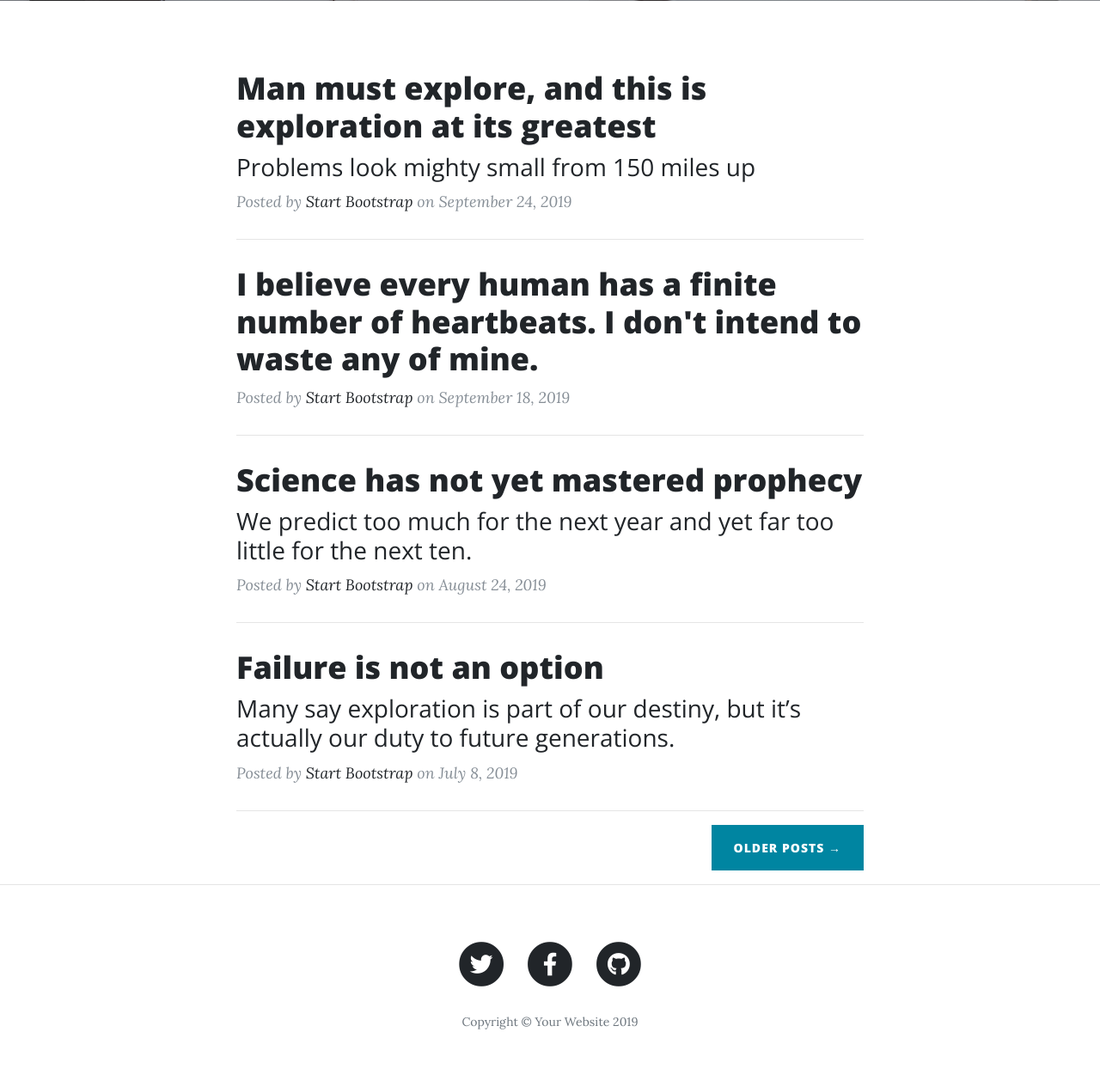
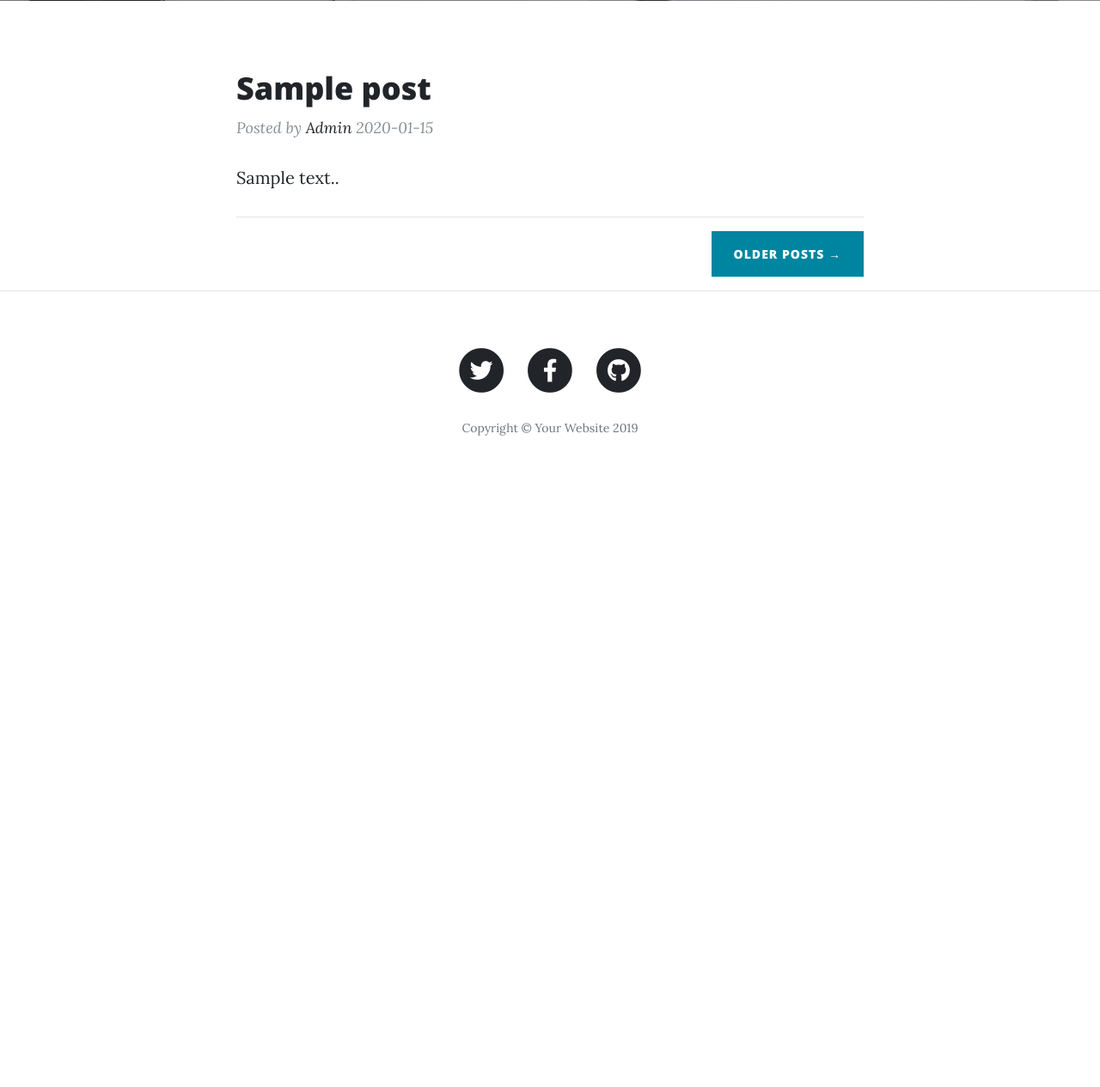
Before and after one commit to milton9220/First-blog-using-flask, a Flask app: page / in a window 1280 px wide. Shown: the part 531-1796 px from the top of the page at 86% size. After the commit the page ends 1038 px from the top, so only its background shows below. Run offline with Flask 2, Linux system fonts and the light colour scheme; tables that the repository leaves empty hold one stand-in row (values such as "Sample post"); some libraries are stand-ins or nearby versions.

Commit message:
Show posts in the index.html file from the database

```diff
--- a/main.py
+++ b/main.py
@@ -46,8 +46,8 @@ class Posts(db.Model):
 
 @app.route('/')
 def home():
-
-    return render_template('index.html',pass_param=params)
+    posts=Posts.query.filter_by().all()[0:params['num_of_post']]
+    return render_template('index.html',pass_param=params,posts=posts)
 
 @app.route('/about')
 def about():
--- a/templates/config.json
+++ b/templates/config.json
@@ -12,7 +12,8 @@
             "blog_tagline" :"BY MILTON",
             "gmail-user"   :"tayabarahaman779@gmail.com",
             "gmail-password":"abrarhasan105142",
-            "about_text"    :"Hi,,,I am Monjur Hasan Milton.I am     a  student of computer science engineer. In this   website you can learn ICT books all chapter"
+            "about_text"    :"Hi,,,I am Monjur Hasan Milton.I am     a  student of computer science engineer. In this   website you can learn ICT books all chapter",
+            "num_of_post"   :4
 
 
     }
--- a/templates/index.html
+++ b/templates/index.html
@@ -20,59 +20,21 @@
   <div class="container">
     <div class="row">
       <div class="col-lg-8 col-md-10 mx-auto">
+
+    {% for post in posts %}
         <div class="post-preview">
-          <a href="post.html">
+          <a href="/post/{{post.slug}}">
             <h2 class="post-title">
-              Man must explore, and this is exploration at its greatest
-            </h2>
-            <h3 class="post-subtitle">
-              Problems look mighty small from 150 miles up
-            </h3>
-          </a>
-          <p class="post-meta">Posted by
-            <a href="#">Start Bootstrap</a>
-            on September 24, 2019</p>
-        </div>
-        <hr>
-        <div class="post-preview">
-          <a href="post.html">
-            <h2 class="post-title">
-              I believe every human has a finite number of heartbeats. I don't intend to waste any of mine.
+              {{post.title}}
             </h2>
           </a>
           <p class="post-meta">Posted by
-            <a href="#">Start Bootstrap</a>
-            on September 18, 2019</p>
+            <a href="#">Admin</a>
+            {{post.date}}</p>
+            <p>{{post.content[:100]}}.</p>
         </div>
         <hr>
-        <div class="post-preview">
-          <a href="post.html">
-            <h2 class="post-title">
-              Science has not yet mastered prophecy
-            </h2>
-            <h3 class="post-subtitle">
-              We predict too much for the next year and yet far too little for the next ten.
-            </h3>
-          </a>
-          <p class="post-meta">Posted by
-            <a href="#">Start Bootstrap</a>
-            on August 24, 2019</p>
-        </div>
-        <hr>
-        <div class="post-preview">
-          <a href="post.html">
-            <h2 class="post-title">
-              Failure is not an option
-            </h2>
-            <h3 class="post-subtitle">
-              Many say exploration is part of our destiny, but it’s actually our duty to future generations.
-            </h3>
-          </a>
-          <p class="post-meta">Posted by
-            <a href="#">Start Bootstrap</a>
-            on July 8, 2019</p>
-        </div>
-        <hr>
+        {% endfor %}
         <!-- Pager -->
         <div class="clearfix">
           <a class="btn btn-primary float-right" href="#">Older Posts &rarr;</a>
--- a/templates/post.html
+++ b/templates/post.html
@@ -2,9 +2,9 @@
  {% block body %}
 
   <!-- Page Header -->
-  {% set image_name='img/' + post.image  %}
+
   <header class="masthead" style="background-image:
-  url(' {{url_for('static',filename=image_name)}}  ')">
+  url(' {{url_for('static',filename='img/'+post.image)}}  ')">
     <div class="overlay"></div>
     <div class="container">
       <div class="row">
```
